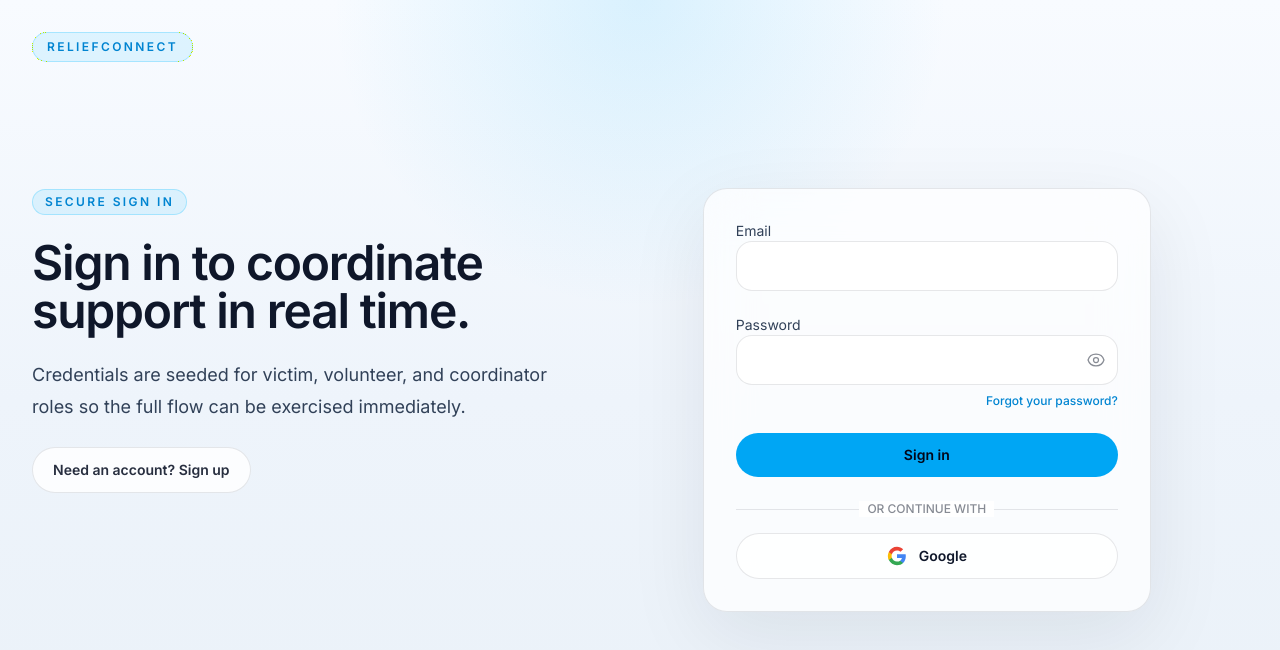
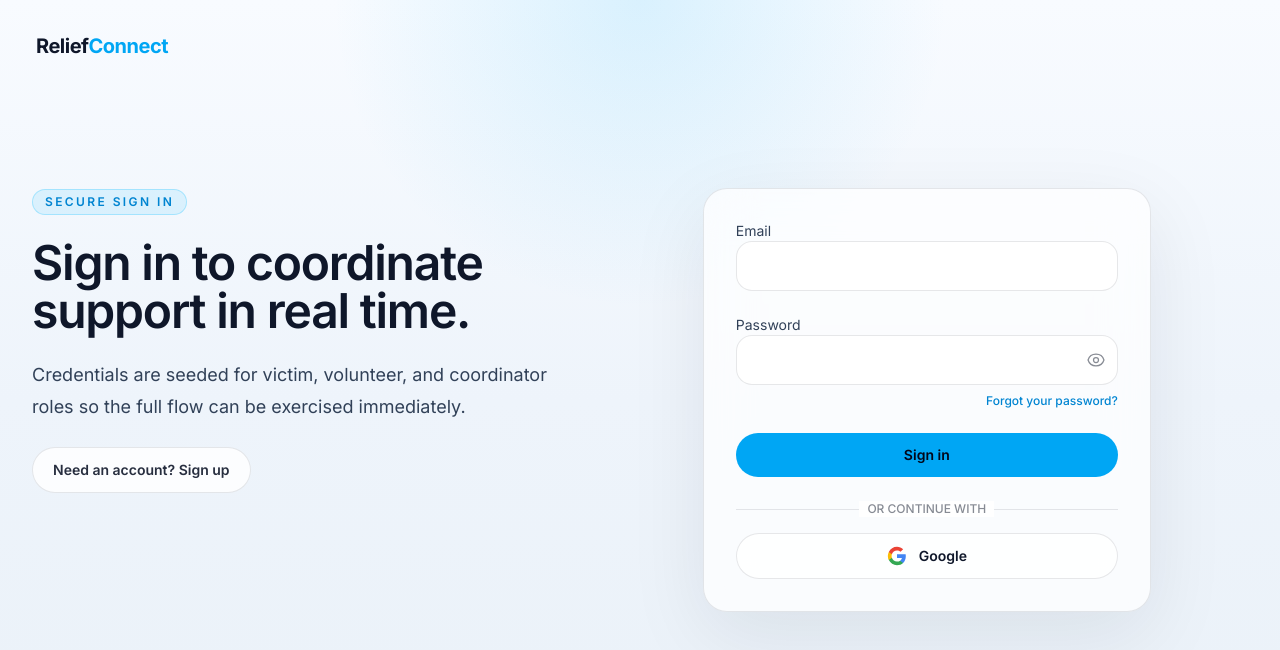
Before and after one commit to vanshtalwar/Relief-Connect, a Next.js app: page /login in a window 1280 px wide. Shown: the top 650 px of the page. Built offline with nearby package versions, Linux system fonts and the light colour scheme; no server answers.

Commit message:
feat: implement authentication pages for login, signup, and password recovery flow

```diff
--- a/src/app/forgot-password/page.tsx
+++ b/src/app/forgot-password/page.tsx
@@ -38,12 +38,13 @@ export default function ForgotPasswordPage() {
   return (
     <div className="relative flex min-h-screen flex-col">
       <header className="absolute top-6 left-6 z-10 sm:top-8 sm:left-8">
-        <Link
-          href="/"
-          className="focus-ring inline-flex items-center gap-2 rounded-full border border-sky-400/25 bg-sky-400/10 px-3.5 py-1.5 text-xs font-semibold uppercase tracking-[0.2em] text-sky-600 transition hover:-translate-y-0.5 hover:bg-sky-400/15 dark:text-sky-200"
-        >
-          ReliefConnect
-        </Link>
+          <Link
+            href="/"
+            className="focus-ring inline-flex items-center gap-2 px-1 transition hover:-translate-y-0.5"
+            aria-label="Go to homepage"
+          >
+            <span className="text-xl font-bold tracking-tight text-[color:var(--foreground)]">Relief<span className="text-sky-500">Connect</span></span>
+          </Link>
       </header>
 
       <main className="mx-auto flex flex-1 w-full max-w-7xl items-center px-4 py-16 sm:px-6 lg:px-8">
--- a/src/app/login/page.tsx
+++ b/src/app/login/page.tsx
@@ -12,10 +12,10 @@ export default async function LoginPage() {
       <header className="absolute top-4 left-4 z-10 sm:top-8 sm:left-8">
         <Link
           href="/"
-          className="focus-ring inline-flex items-center gap-2 rounded-full border border-sky-400/25 bg-sky-400/10 px-3.5 py-1.5 text-xs font-semibold uppercase tracking-[0.2em] text-sky-600 transition hover:-translate-y-0.5 hover:bg-sky-400/15 dark:text-sky-200"
+          className="focus-ring inline-flex items-center gap-2 px-1 transition hover:-translate-y-0.5"
           aria-label="Go to homepage"
         >
-          ReliefConnect
+          <span className="text-xl font-bold tracking-tight text-[color:var(--foreground)]">Relief<span className="text-sky-500">Connect</span></span>
         </Link>
       </header>
 
--- a/src/app/reset-password/page.tsx
+++ b/src/app/reset-password/page.tsx
@@ -107,9 +107,10 @@ export default function ResetPasswordPage() {
       <header className="absolute top-6 left-6 z-10 sm:top-8 sm:left-8">
         <Link
           href="/"
-          className="focus-ring inline-flex items-center gap-2 rounded-full border border-sky-400/25 bg-sky-400/10 px-3.5 py-1.5 text-xs font-semibold uppercase tracking-[0.2em] text-sky-600 transition hover:-translate-y-0.5 hover:bg-sky-400/15 dark:text-sky-200"
+          className="focus-ring inline-flex items-center gap-2 px-1 transition hover:-translate-y-0.5"
+          aria-label="Go to homepage"
         >
-          ReliefConnect
+          <span className="text-xl font-bold tracking-tight text-[color:var(--foreground)]">Relief<span className="text-sky-500">Connect</span></span>
         </Link>
       </header>
 
--- a/src/app/signup/page.tsx
+++ b/src/app/signup/page.tsx
@@ -12,10 +12,10 @@ export default async function SignupPage() {
       <header className="absolute top-4 left-4 z-10 sm:top-8 sm:left-8">
         <Link
           href="/"
-          className="focus-ring inline-flex items-center gap-2 rounded-full border border-sky-400/25 bg-sky-400/10 px-3.5 py-1.5 text-xs font-semibold uppercase tracking-[0.2em] text-sky-600 transition hover:-translate-y-0.5 hover:bg-sky-400/15 dark:text-sky-200"
+          className="focus-ring inline-flex items-center gap-2 px-1 transition hover:-translate-y-0.5"
           aria-label="Go to homepage"
         >
-          ReliefConnect
+          <span className="text-xl font-bold tracking-tight text-[color:var(--foreground)]">Relief<span className="text-sky-500">Connect</span></span>
         </Link>
       </header>
 
```
